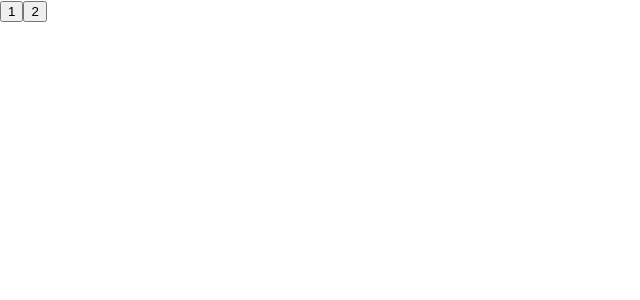
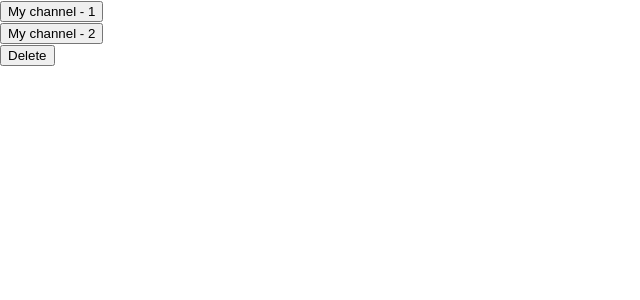
Before and after one commit to AnnAntonova2310/microtasks, a React (Create React App) app: page / in a window 1280 px wide. Shown: the top 300 px of the page, without its empty margins (0-640 px from the left). Built offline with nearby package versions, Linux system fonts and the light colour scheme.

Commit message:
Repetition Universal Button

```diff
--- a/src/Repetition/Button.tsx
+++ b/src/Repetition/Button.tsx
@@ -7,23 +7,16 @@ export const Button = () => {
     // const mySecondSubscriber=()=>{
     //     console.log('Hello, Ivan')
     // }
-    // const onclickHandler=(name: string)=>{
-    //     console.log(name)
-    // }
+    const onclickHandler=(name: string)=>{
+        console.log(name)
+    }
 
-    const foo1=()=>{
-        console.log('foo1')
-    }
-    const foo2=(number: number)=>{
-        console.log(number)
-    }
+
     return (
         <div>
             {/*<button onClick={(event)=>{console.log('Hello')}}>My YouTube Channel-1</button>*/}
-            {/*<button onClick={()=>onclickHandler('Vasya')}>My YouTube Channel-1</button>*/}
-            {/*<button onClick={()=>onclickHandler('Ivan')}>My YouTube Channel-2</button>*/}
-            <button onClick={foo1}>1</button>
-            <button onClick={()=>foo2(100200)}>2</button>
+            <button onClick={()=>onclickHandler('Vasya')}>My YouTube Channel-1</button>
+            <button onClick={()=>onclickHandler('Ivan')}>My YouTube Channel-2</button>
         </div>
     );
 };
--- a/src/Repetition/MicroTasks.tsx
+++ b/src/Repetition/MicroTasks.tsx
@@ -2,6 +2,7 @@ import React from 'react';
 import Body from "./Body";
 import {NewComponent} from "./NewComponent";
 import {Button} from "./Button";
+import UnButton from "./UnButton";
 
 export type studentType ={
     id: number
@@ -37,11 +38,27 @@ const MicroTasks = () => {
         {manufacturer:"Audi",model:'rs6'}
     ]
 
+    const Button1Foo=(subscriber: string, age:number)=>{
+        console.log(subscriber, age)
+    }
+
+    const Button2Foo=(subscriber: string)=>{
+        console.log(subscriber)
+    }
+
+    const DeleteButton=()=>{
+        console.log('Delete')
+    }
+
     return (
         <div>
             {/*<Body title={'New Body'}/>*/}
             {/*<NewComponent students={students} topCars={topCars}/>*/}
-            <Button/>
+            {/*<Button/>*/}
+            <UnButton name={'My channel - 1'} callBack={()=>Button1Foo('Vasya', 21)}/>
+            <UnButton name={'My channel - 2'} callBack={()=>Button2Foo('Ivan')}/>
+            <UnButton name={'Delete'} callBack={DeleteButton}/>
+
         </div>
     );
 };
--- /dev/null
+++ b/src/Repetition/UnButton.tsx
@@ -0,0 +1,21 @@
+import React from 'react';
+
+type UnButtonType = {
+    name: string
+    callBack: () => void
+}
+
+
+const UnButton = (props: UnButtonType) => {
+    const onclickHandler = () => {
+        props.callBack()
+    }
+
+    return (
+        <div>
+            <button onClick={()=>onclickHandler()}>{props.name}</button>
+        </div>
+    );
+};
+
+export default UnButton;
```
